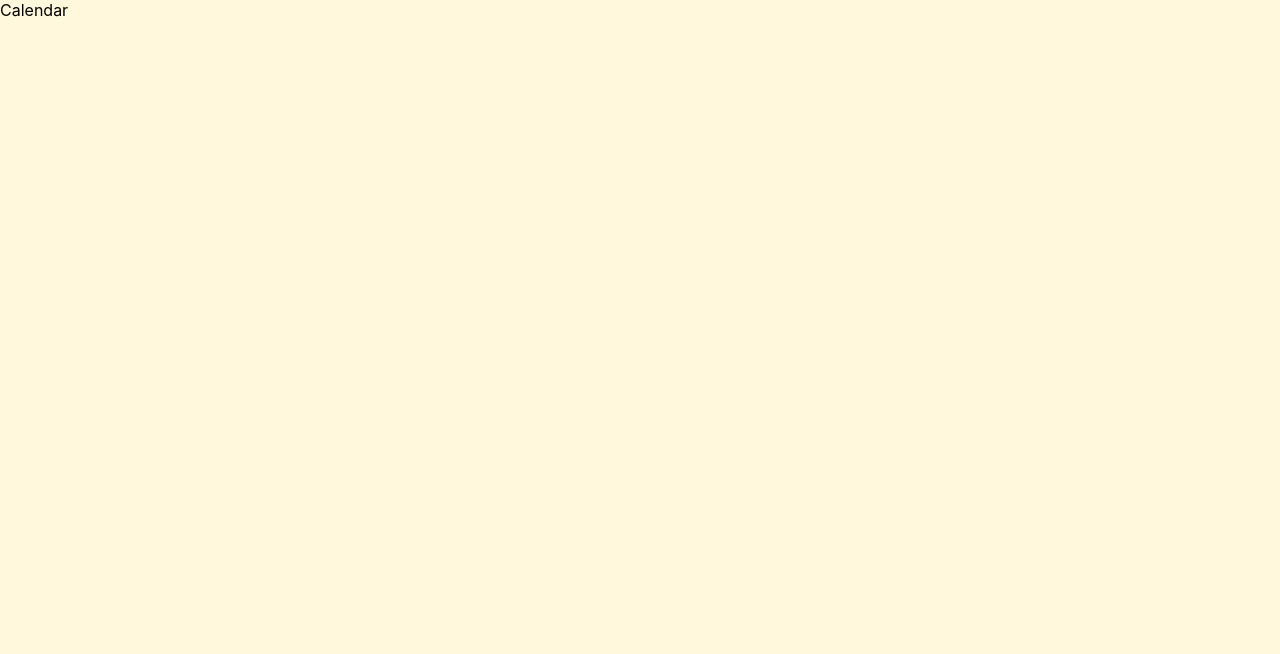
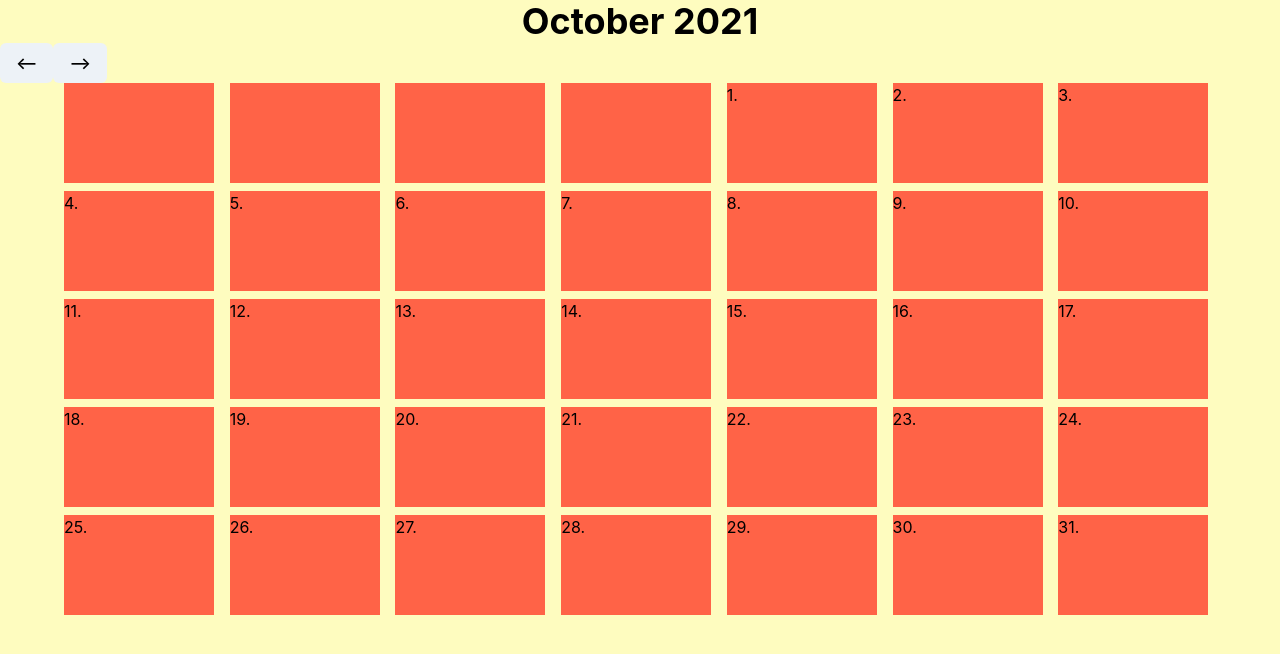
Before and after one commit to MartinSkatvedt/IT1901-Project, a React (Create React App) app in the folder calendar-client/: page /calendar in a window 1280 px wide. Shown: the top 654 px of the page. Built offline with nearby package versions, Linux system fonts and the light colour scheme.

Commit message:
inital calendar component commit

```diff
--- a/calendar-client/package.json
+++ b/calendar-client/package.json
@@ -3,6 +3,9 @@
   "version": "0.1.0",
   "private": true,
   "dependencies": {
+    "@chakra-ui/react": "^1.6.10",
+    "@emotion/react": "^11.5.0",
+    "@emotion/styled": "^11.3.0",
     "@testing-library/jest-dom": "^5.11.4",
     "@testing-library/react": "^11.1.0",
     "@testing-library/user-event": "^12.1.10",
@@ -11,6 +14,7 @@
     "@types/react": "^17.0.0",
     "@types/react-dom": "^17.0.0",
     "axios": "^0.24.0",
+    "framer-motion": "^4.1.17",
     "react": "^17.0.2",
     "react-dom": "^17.0.2",
     "react-router-dom": "^5.3.0",
--- a/calendar-client/src/App.tsx
+++ b/calendar-client/src/App.tsx
@@ -1,10 +1,24 @@
 import React, { FC } from "react";
 import { BrowserRouter as Router, Switch, Route } from "react-router-dom";
+import { ChakraProvider, extendTheme } from "@chakra-ui/react";
 import Login from "./pages/Login";
 import Calendar from "./pages/Calendar";
 import Event from "./pages/Event";
+
+const theme = extendTheme({
+	styles: {
+		global: {
+			body: {
+				bg: "yellow.100",
+				color: "black",
+			},
+		},
+	},
+});
+
 const App: FC = () => {
 	return (
+		<ChakraProvider theme={theme}>
 			<Router>
 				<Switch>
 					<Route path="/event">
@@ -18,6 +32,7 @@
 					</Route>
 				</Switch>
 			</Router>
+		</ChakraProvider>
 	);
 };
 
--- a/calendar-client/src/pages/Calendar.tsx
+++ b/calendar-client/src/pages/Calendar.tsx
@@ -1,7 +1,67 @@
-import React, { FC } from "react";
+import React, { FC, useState, useEffect } from "react";
+import { Grid, GridItem, Box, Heading, Button } from "@chakra-ui/react";
+const Calendar: FC = () => {
+	const [currentYear, setCurrentYear] = useState(2021);
+	const [currentMonth, setCurrentMonth] = useState(10);
 
-const Calendar: FC = () => {
-	return <div>Calendar</div>;
+	useEffect(() => {
+		const date = new Date(), y: number = date.getFullYear(), m: number = date.getMonth();
+		setCurrentMonth(m);
+		setCurrentYear(y);
+	}, []);
+
+	const month = new Date(currentYear, currentMonth, 1).toLocaleString("default", { month: "long" });
+	const firstDay = new Date(currentYear, currentMonth, 1).getDay();
+	const lastDay = new Date(currentYear, currentMonth + 1, 0).getDate();
+	const gridItems: JSX.Element[] = [];
+
+	let currentIndex = 0;
+	let dateIndex = 1;
+	for (let i = 0; i < 7; i++) {
+		for (let j = 0; j < 5; j++) {
+			if (currentIndex + 1 >= firstDay && dateIndex <= lastDay) {
+				gridItems.push(<GridItem key={currentIndex} cold={i} row={j} h={100} w={150} bg="tomato"> {dateIndex + "."}</GridItem>);
+				dateIndex++;
+			}
+			else {
+				gridItems.push(<GridItem key={currentIndex} cold={i} row={j} h={100} w={150} bg="tomato"/>);
+			}
+			currentIndex++;
+		}
+	}
+
+	const nextMonth = () => {
+		if (currentMonth + 1 >= 12) {
+			setCurrentMonth(0);
+			setCurrentYear(currentYear + 1);
+		}
+		else setCurrentMonth(currentMonth + 1);
+	};
+
+	const prevMonth = () => {
+		if (currentMonth - 1 < 0) {
+			setCurrentMonth(11);
+			setCurrentYear(currentYear - 1);
+		}
+		else setCurrentMonth(currentMonth - 1);
+	};
+
+	return (
+		<Box>
+			<Heading textAlign="center">{month} {currentYear}</Heading>
+			<Button onClick={prevMonth}>{"<--"}</Button>
+			<Button onClick={nextMonth}>{"-->"}</Button>
+			<Grid templateColumns="repeat(7, 1fr)"
+				templateRows="repeat(5, 1fr)"
+				gap={2}
+				w="90%"
+				ml="auto"
+				mr ="auto">
+				{gridItems}
+			</Grid>
+		</Box>
+
+	);
 };
 
 export default Calendar;
--- a/calendar-client/src/pages/Login.tsx
+++ b/calendar-client/src/pages/Login.tsx
@@ -2,8 +2,7 @@
 import { StateContext } from "../state/state";
 import { setUser } from "../state/actions";
 import { getUser } from "../api/index";
-import "./styles/login.css";
-
+import { Box, Heading, Input, Button, Center} from "@chakra-ui/react";
 const Login: FC = () => {
 	const { dispatch } = useContext(StateContext);
 
@@ -13,11 +12,19 @@
 	};
 
 	return (
-		<div className="inputContainer">
-			<h1>Cool Calendar</h1>
-			<input type="text" placeholder="username" />
-			<button onClick={() => onLogin}>Login</button>
-		</div>
+		<Box w="100%"
+			h="100%"
+			ml="auto"
+			mr="auto"
+			textAlign="center">
+			<Center>
+				<Box>
+					<Heading>Cool Calendar</Heading>
+					<Input type="text" placeholder="username" />
+					<Button onClick={() => onLogin}>Login</Button></Box>
+			</Center>
+
+		</Box>
 	);
 };
 
--- a/calendar-client/src/pages/styles/login.css
+++ /dev/null
@@ -1,14 +0,0 @@
-.inputContainer {
-    width: 30%;
-    height: 200px;
-    position: absolute;
-    top:0;
-    bottom: 0;
-    left: 0;
-    right: 0;
-
-    margin: auto;
-    border: 1px solid black;
-    border-radius: 3px;
-    text-align: center;
-}
```
Also changed, not shown: 1 other file (tests, documents, lock files or other folders). Lines whose indentation alone changed are shown as unchanged.
